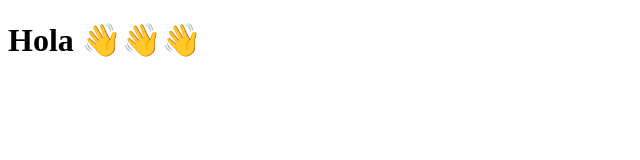
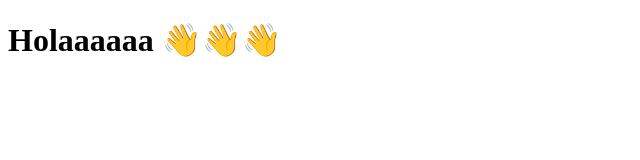
Before and after one commit to sergiolevi/Portafolio-Sergio, a website: page index.html in a window 1280 px wide. Shown: the whole page, without its empty margins (0-640 px from the left). Drawn offline with Linux system fonts and the light colour scheme.

Commit message:
Code Sandbox

```diff
--- a/index.html
+++ b/index.html
@@ -6,6 +6,6 @@
     <title>Portafolio - Mich Ventura</title>
   </head>
   <body>
-    <h1>Hola 👋👋👋</h1>
+    <h1>Holaaaaaa 👋👋👋</h1>
   </body>
 </html>
```
Also changed, not shown: README.md (deleted).
